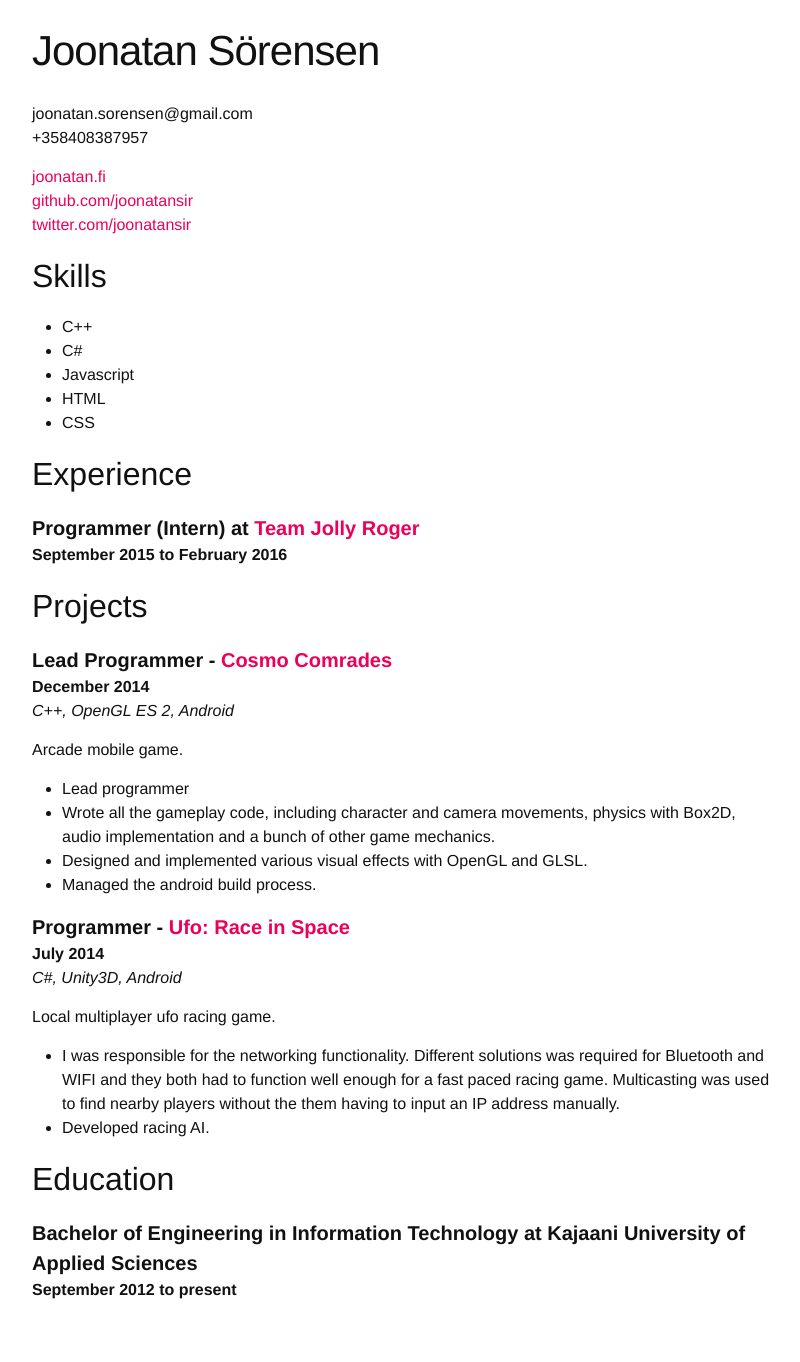
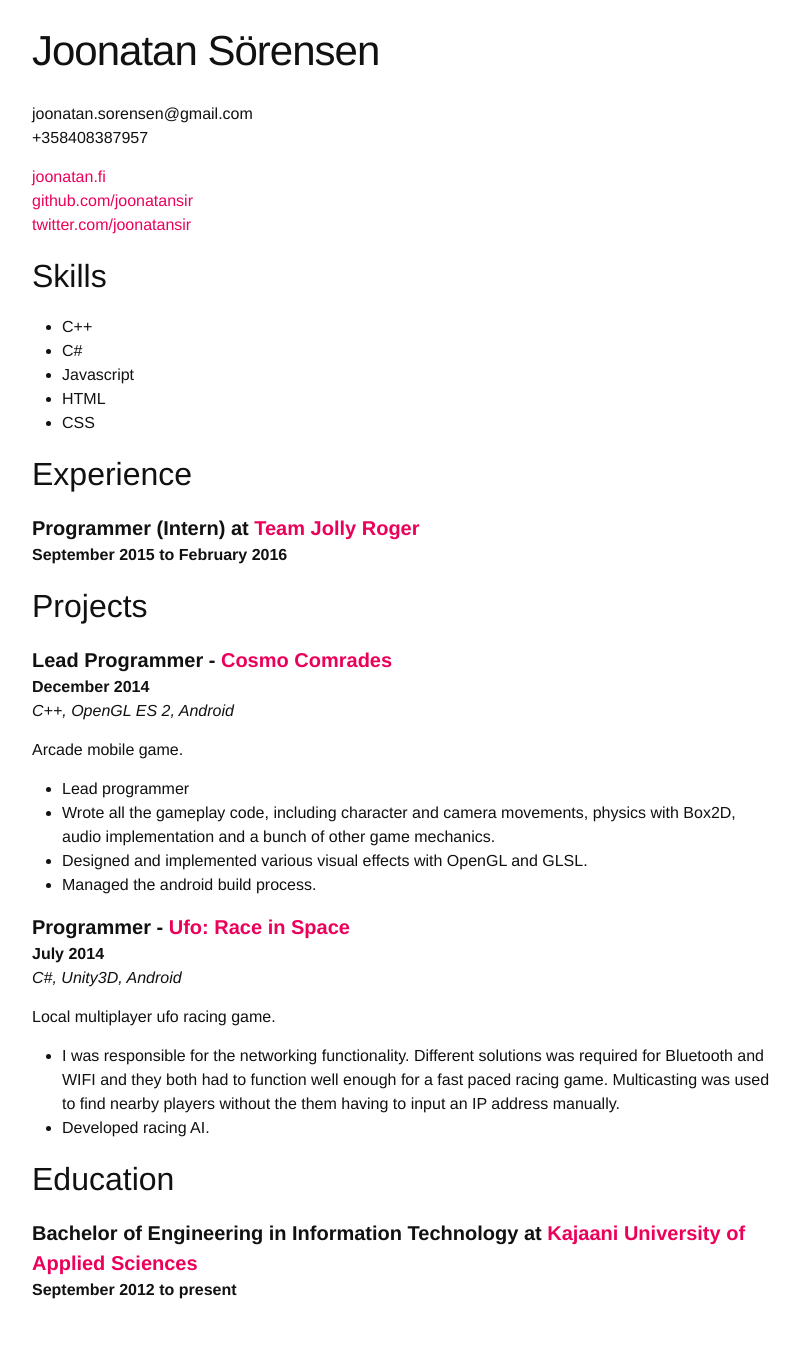
Before and after one commit to joonatansir/joonatansir.github.io, a Jekyll site: the page built from resume.md, in a window 1280 px wide. Shown: the whole page, without its empty margins (238-1038 px from the left). Built offline with Jekyll 4.4.1, drawn with Linux system fonts in a browser that asks for light colours; part of the change alters nothing that is shown.

```diff
--- a/resume.md
+++ b/resume.md
@@ -48,5 +48,5 @@ Local multiplayer ufo racing game.
 
 ## Education
 
-#### **Bachelor of Engineering in Information Technology at Kajaani University of Applied Sciences**
+#### **Bachelor of Engineering in Information Technology at [Kajaani University of Applied Sciences](http://kamk.fi/en)**
 **September 2012 to present**
```
